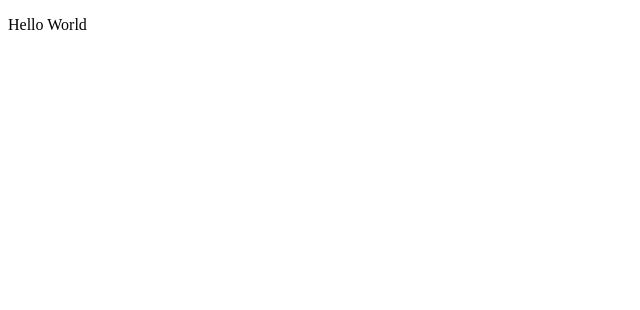
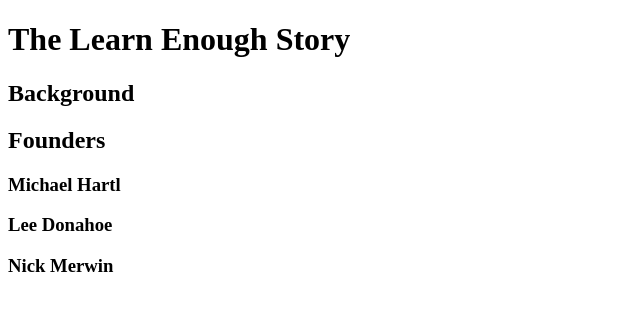
Before and after one commit to jngilman/sample_website, a plain HTML site: page index.html in a window 1280 px wide. Shown: the whole page, without its empty margins (0-640 px from the left). Drawn offline with Linux system fonts and the light colour scheme.

Commit message:
add images update index to 2.1 and tags to 3.1

```diff
--- a/index.html
+++ b/index.html
@@ -5,6 +5,17 @@
 	<title>About Us</title>
 </head>
 <body>
-	<p>Hello World</p>
+
+    <h1>The Learn Enough Story</h1>
+
+    <h2>Background</h2>
+
+    <h2>Founders</h2>
+
+    <h3>Michael Hartl</h3>
+
+    <h3>Lee Donahoe</h3>
+
+    <h3>Nick Merwin</h3>
 </body>
 </html>
```
Also changed, not shown: tags.html (added, +22 -0 lines), images/kitten.jpg (added), images/moby_dick.png (added), images/sperm_whales.jpg (added), images/storm_trooper_tagged.jpg (added), 1 other file.
